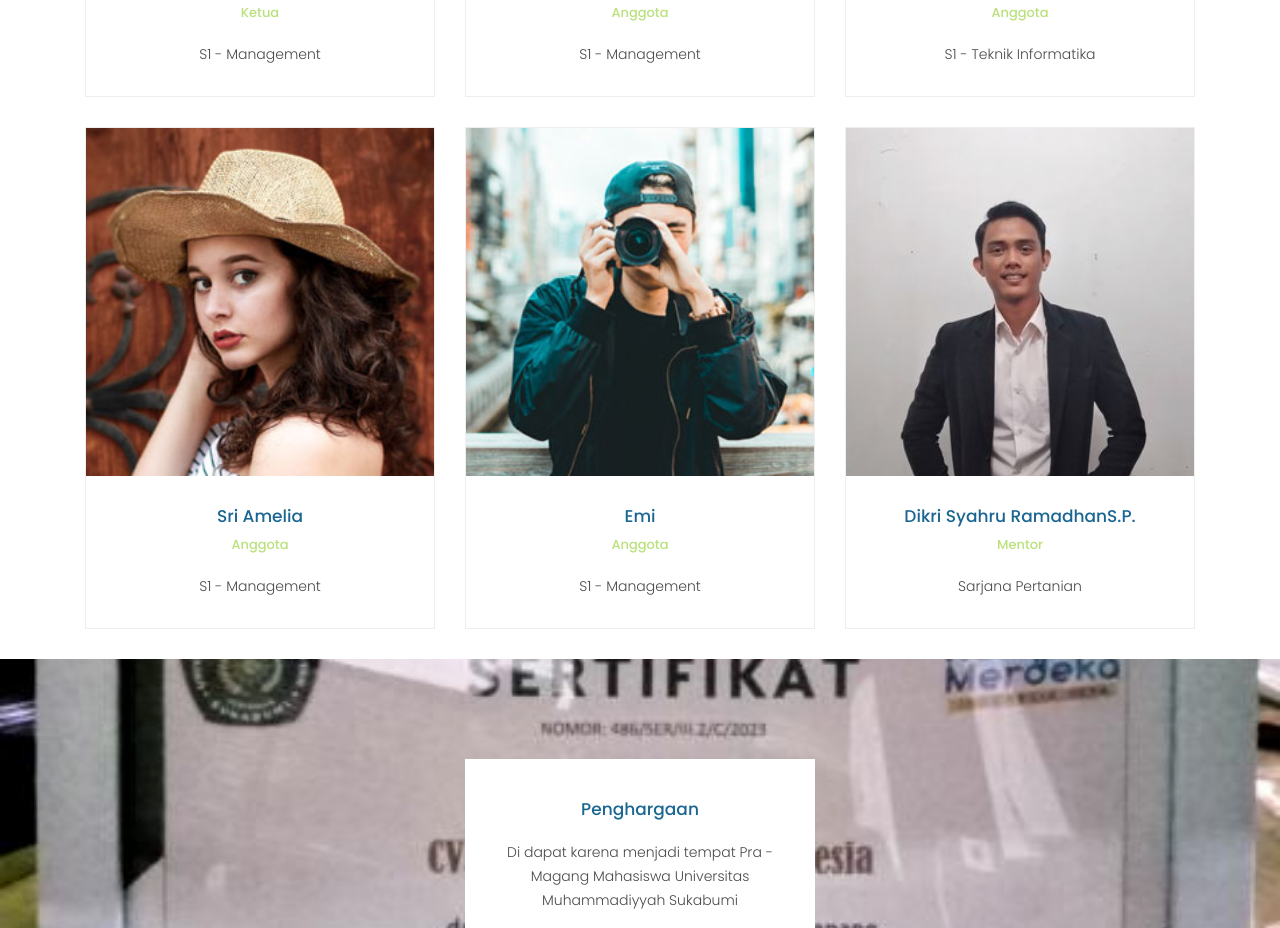
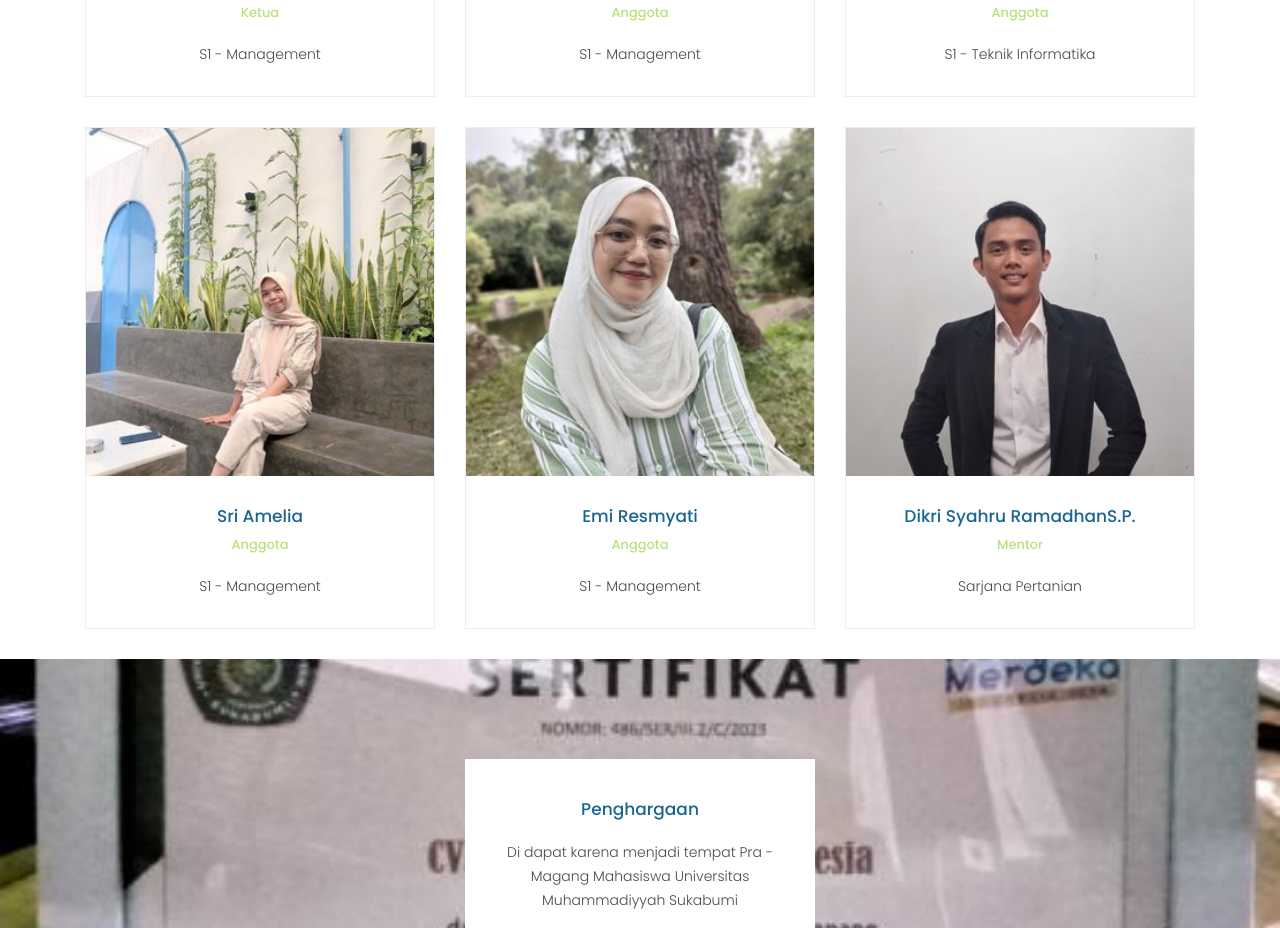
Before and after one commit to MochAdriq/FamilyFarm, a plain HTML site: page templatemo_546_sixteen_clothing/about.html in a window 1280 px wide. Shown: the part 1896-2824 px from the top of the page. Drawn offline with Linux system fonts and the light colour scheme.

Commit message:
Second-change

```diff
--- a/templatemo_546_sixteen_clothing/about.html
+++ b/templatemo_546_sixteen_clothing/about.html
@@ -235,7 +235,7 @@
           <div class="col-md-4">
             <div class="team-member">
               <div class="thumb-container">
-                <img src="assets/images/team_04.jpg" alt="" />
+                <img src="assets/images/member/member_05.jpg" alt="" />
                 <div class="hover-effect">
                   <div class="hover-content">
                     <ul class="social-icons">
@@ -258,7 +258,7 @@
           <div class="col-md-4">
             <div class="team-member">
               <div class="thumb-container">
-                <img src="assets/images/team_05.jpg" alt="" />
+                <img src="assets/images/member/member_04.jpg" alt="" />
                 <div class="hover-effect">
                   <div class="hover-content">
                     <ul class="social-icons">
@@ -270,7 +270,7 @@
                 </div>
               </div>
               <div class="down-content">
-                <h4>Emi</h4>
+                <h4>Emi Resmyati</h4>
                 <span>Anggota</span>
                 <p>S1 - Management</p>
               </div>
```
Also changed, not shown: templatemo_546_sixteen_clothing/assets/images/member/member_04.jpg (added), templatemo_546_sixteen_clothing/assets/images/member/member_05.jpg (added).
